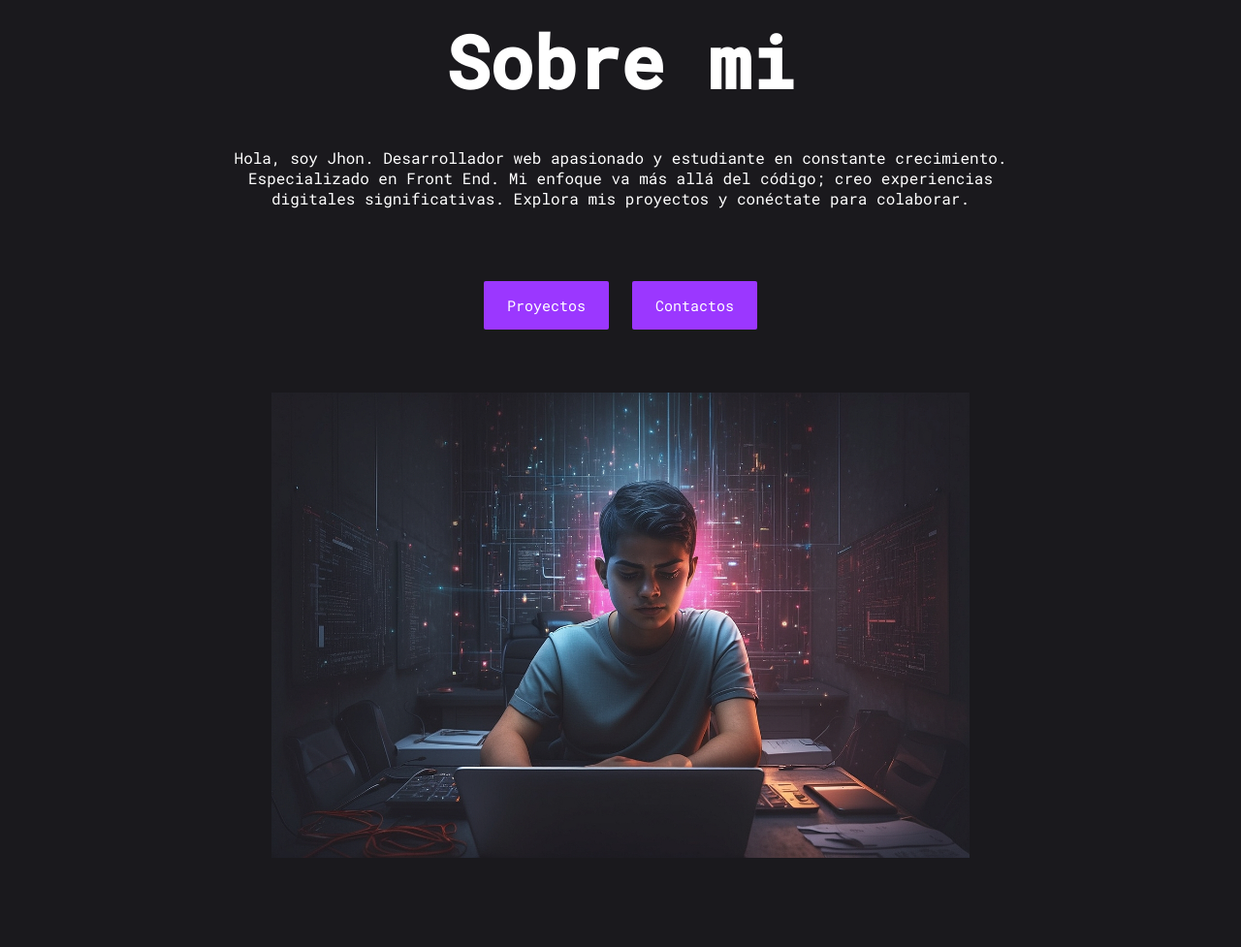
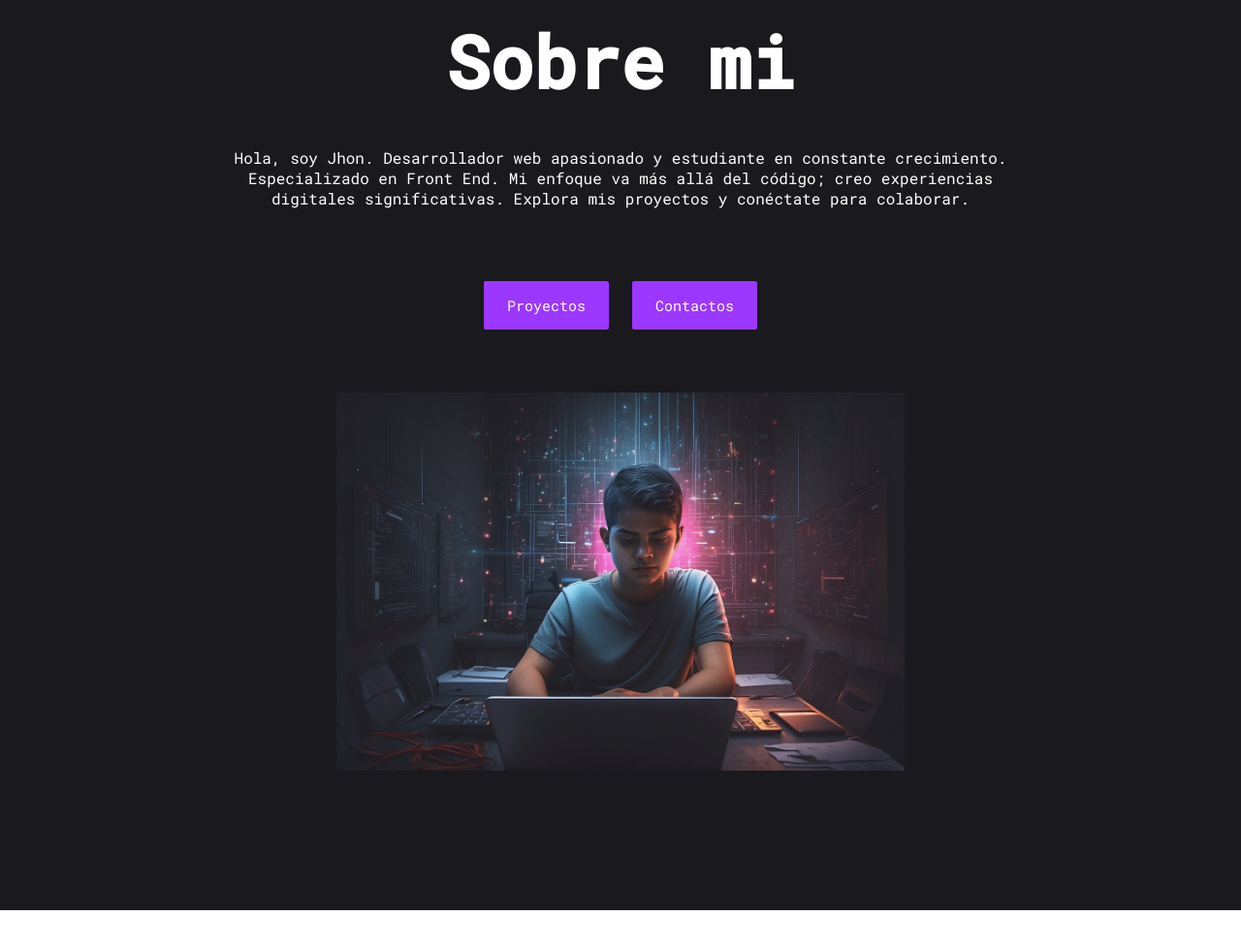
Before and after one commit to Jhon-036/Porfolio, a plain HTML site: page index.html in a window 1280 px wide. Shown: the part 897-1874 px from the top of the page at 97% size. After the commit the page ends 1836 px from the top, so only its background shows below. Drawn offline with Linux system fonts and the light colour scheme.

Commit message:
sobre_mi_avance2

```diff
--- a/index.html
+++ b/index.html
@@ -45,7 +45,9 @@
                 <a href="" class="button">Proyectos</a>
                 <a href="" class="button">Contactos</a>
             </div>
-            <img src="img/Leonardo_Diffusion_XL_coding_2.jpg" alt="">
+            <div class="about_me_img">
+                <img src="img/Leonardo_Diffusion_XL_coding_2.jpg" alt="">
+            </div>
         </div>
     </section>
 
--- a/style.css
+++ b/style.css
@@ -169,7 +169,13 @@ header {
     text-decoration: none;
 }
 
-.about_me_container img {
-    width: 800px;
+.about_me_img {
+    margin: auto;
+    width: 80%;
     padding: 40px;
 }
+
+.about_me_container img {
+    width: 100%;
+    height: 100%;
+}
```
